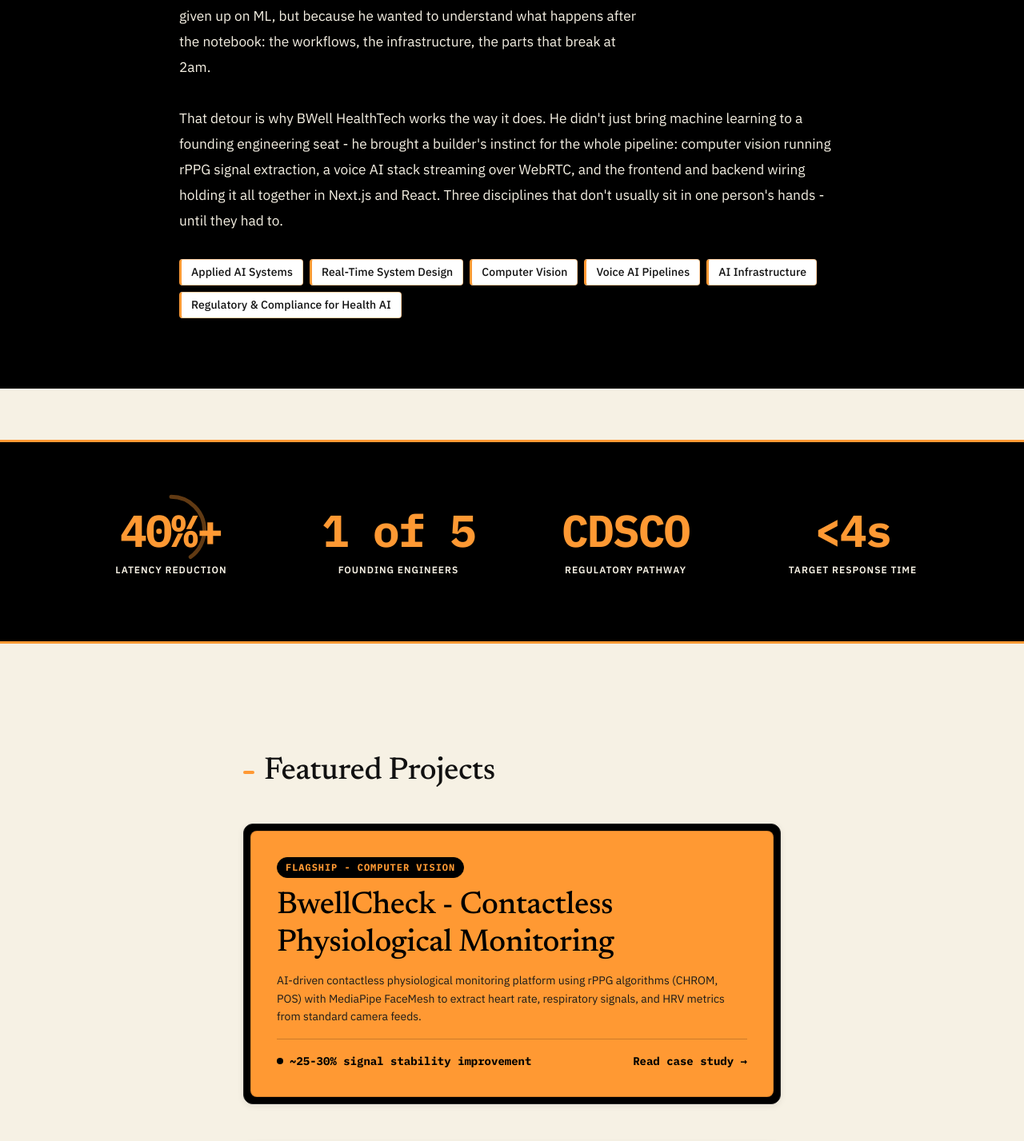
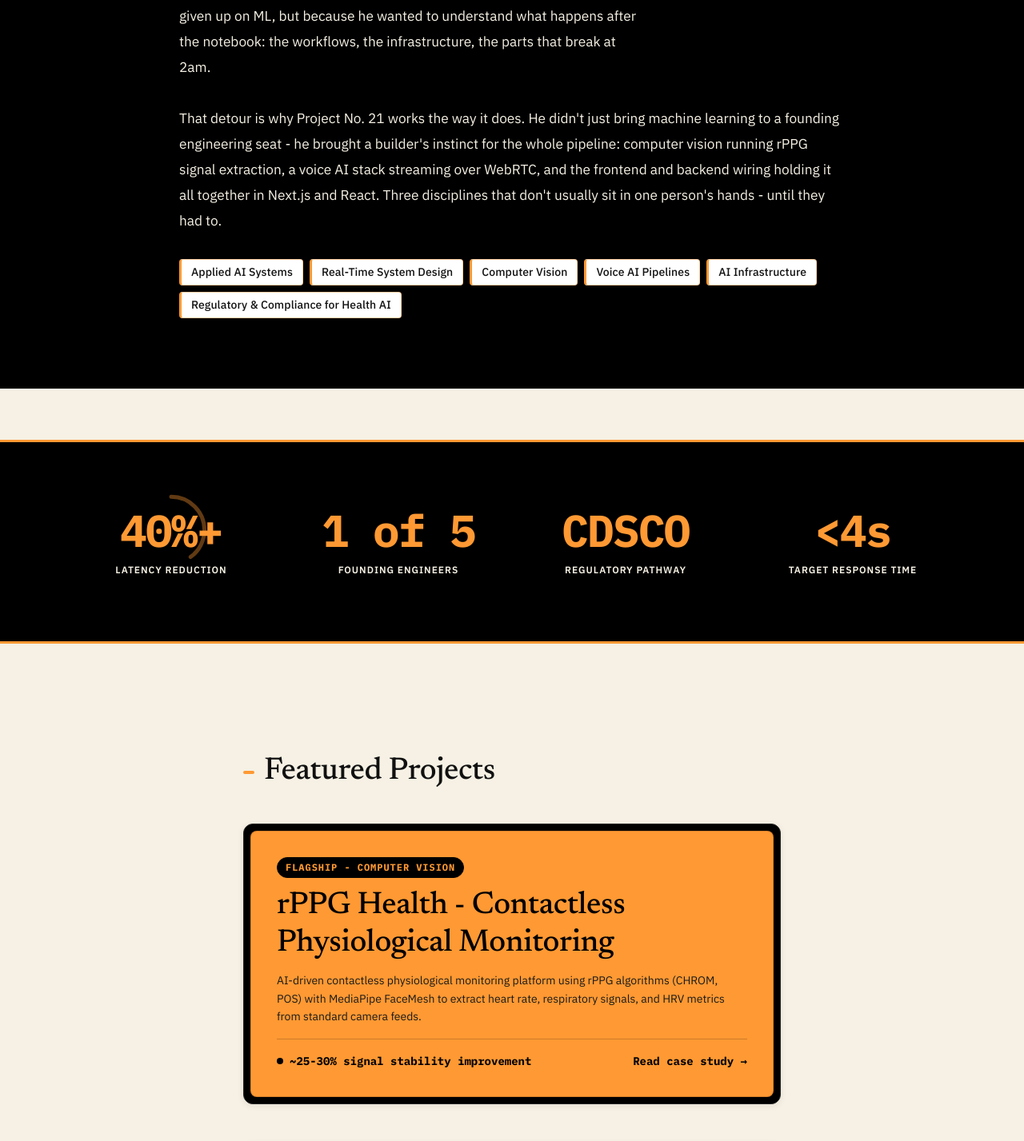
Before and after one commit to GarvD1101/garvdanwani-portfolio, a Next.js app: page / in a window 1280 px wide. Shown: the part 1165-2592 px from the top of the page at 80% size. Built offline with nearby package versions, Linux system fonts and the light colour scheme.

Commit message:
Fix gitignore for internal planning docs

```diff
--- a/src/app/globals.css
+++ b/src/app/globals.css
@@ -1978,7 +1978,7 @@
   box-shadow: 0 0 10px rgba(255, 153, 51, 0.4);
 }
 
-/* ---------- Signal Stability Radial Chart Card (BwellCheck) ---------- */
+/* ---------- Signal Stability Radial Chart Card (rPPG Health) ---------- */
 .stability-chart-card {
   display: flex;
   align-items: center;
--- a/src/app/layout.tsx
+++ b/src/app/layout.tsx
@@ -7,7 +7,7 @@
 export const metadata: Metadata = {
   title: "Garv Danwani - AI Systems Engineer",
   description:
-    "Portfolio of Garv Danwani, AI Systems Engineer building production AI systems in computer vision, voice AI, and real-time infrastructure at BWell HealthTech.",
+    "Portfolio of Garv Danwani, AI Systems Engineer building production AI systems in computer vision, voice AI, and real-time infrastructure at Project No. 21.",
   openGraph: {
     title: "Garv Danwani - AI Systems Engineer",
     description:
--- a/src/components/ExperienceSection.tsx
+++ b/src/components/ExperienceSection.tsx
@@ -51,7 +51,7 @@
           }
         >
           <h3 className="experience-card__role">AI &amp; ML Engineer</h3>
-          <p className="experience-card__company">BWell HealthTech</p>
+          <p className="experience-card__company">Project No. 21</p>
           <p className="experience-card__meta">
             Full-Time &middot; New Delhi &middot; Jan 2026 - Present &middot; Founding Team (1 of 5)
           </p>
--- a/src/components/HeroAndDetour.tsx
+++ b/src/components/HeroAndDetour.tsx
@@ -208,7 +208,7 @@
             {/* Lower Section: Paragraph 2 & Focus Tags span full editorial width */}
             <div className="detour-lower-full">
               <p>
-                That detour is why BWell HealthTech works the way it does. He
+                That detour is why Project No. 21 works the way it does. He
                 didn&apos;t just bring machine learning to a founding engineering
                 seat - he brought a builder&apos;s instinct for the whole
                 pipeline: computer vision running rPPG signal extraction, a voice
--- a/src/components/HeroSection.tsx
+++ b/src/components/HeroSection.tsx
@@ -20,7 +20,7 @@
 
           <p className="hero__statement">
             He builds production AI, not proof-of-concepts. One of five founding
-            engineers at BWell HealthTech, a government-incubated health-tech
+            engineers at Project No. 21, a government-incubated health-tech
             startup, where he owns systems end-to-end - from model selection
             and latency optimization to infrastructure and regulatory readiness.
           </p>
--- a/src/components/ProjectShowcase.tsx
+++ b/src/components/ProjectShowcase.tsx
@@ -14,12 +14,12 @@
 
 const PROJECTS: Project[] = [
   {
-    title: "BwellCheck - Contactless Physiological Monitoring",
+    title: "rPPG Health - Contactless Physiological Monitoring",
     tag: "Flagship - Computer Vision",
     description:
       "AI-driven contactless physiological monitoring platform using rPPG algorithms (CHROM, POS) with MediaPipe FaceMesh to extract heart rate, respiratory signals, and HRV metrics from standard camera feeds.",
     metric: "~25-30% signal stability improvement",
-    href: "/work/bwellcheck",
+    href: "/work/rppg-health",
   },
   {
     title: "Multi-Provider Real-Time Voice AI Pipeline",
```
Also changed, not shown: src/app/work/rppg-health/page.tsx (renamed from src/app/work/bwellcheck/page.tsx, +5 -5 lines), 2 other files (tests, documents, lock files or other folders).
